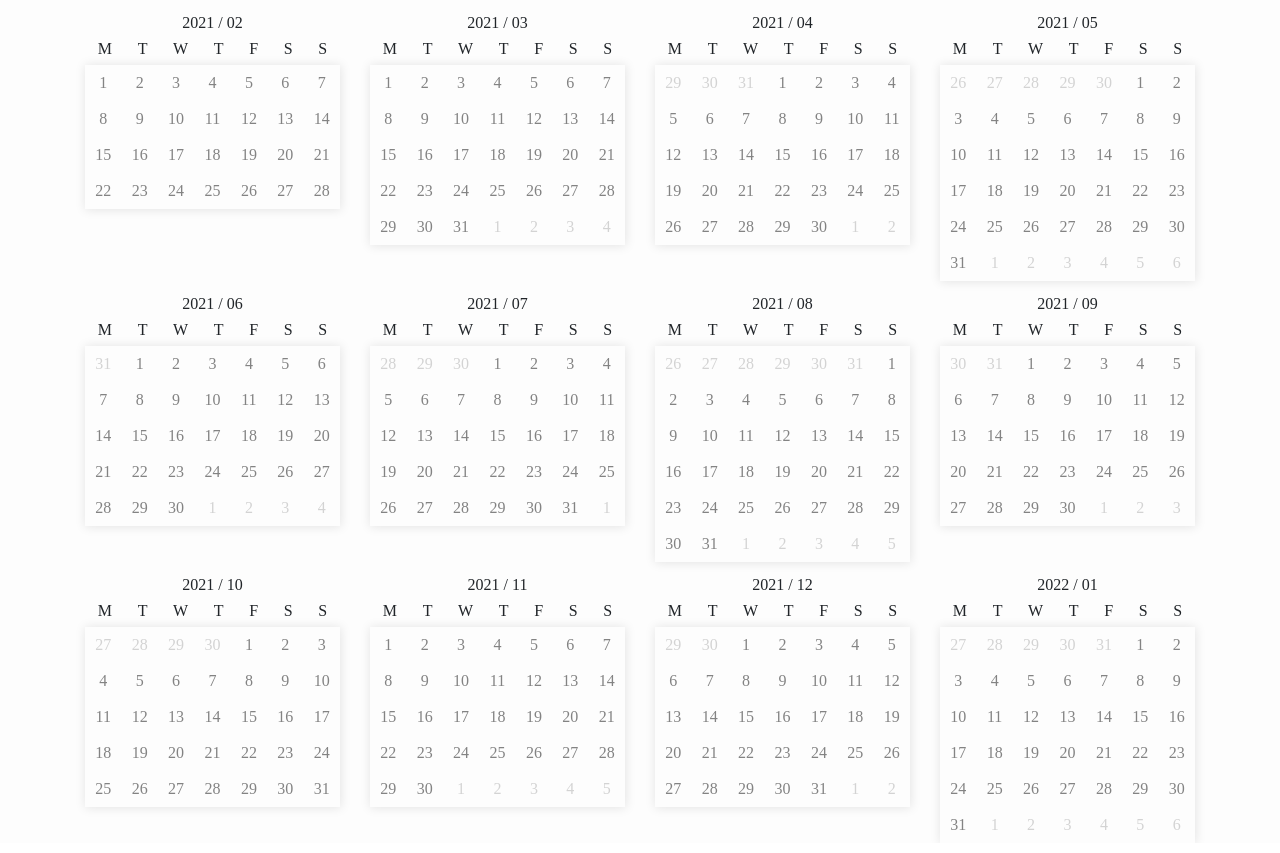
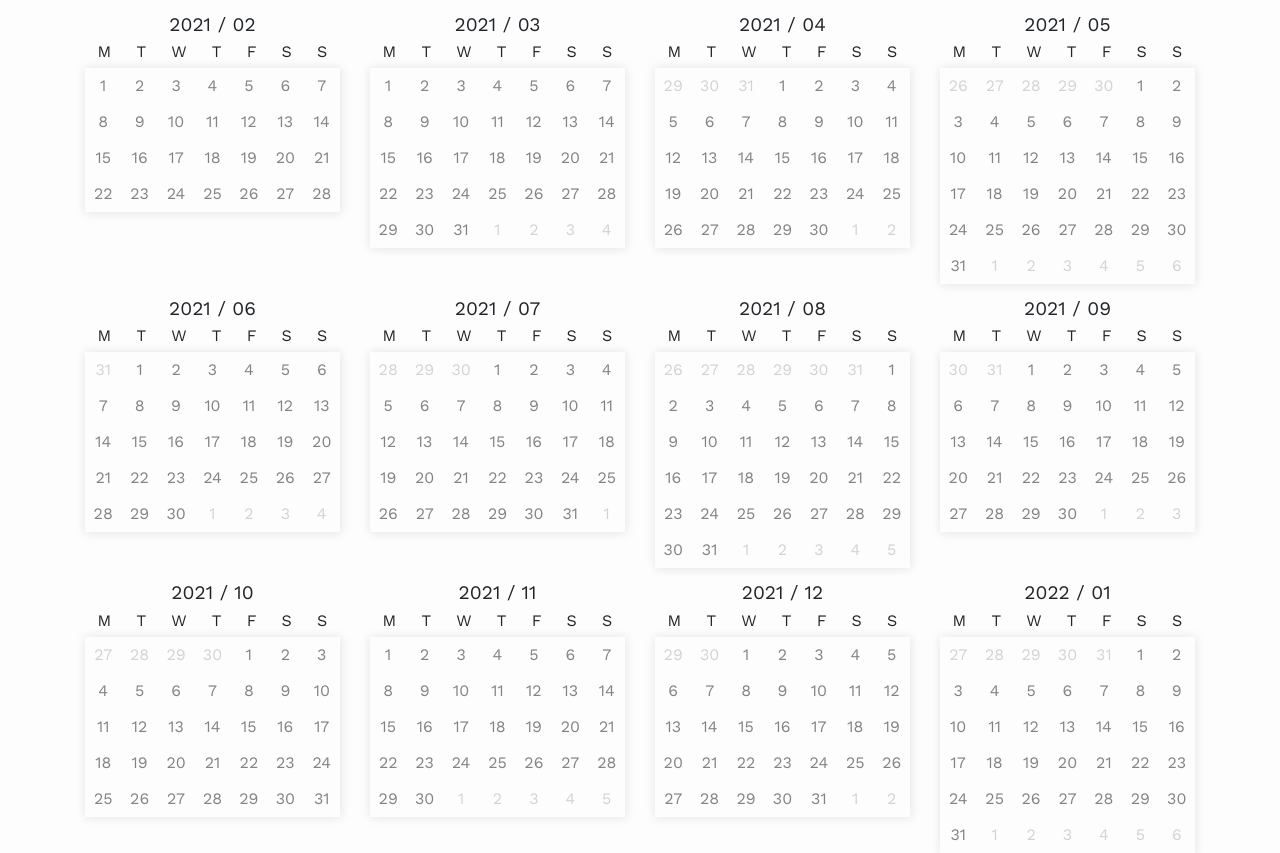
Before and after one commit to lovan0616/calendar-remote, a Vue app: page / in a window 1280 px wide. Built offline with nearby package versions, Linux system fonts and the light colour scheme.

Commit message:
style: add google font

```diff
--- a/src/assets/application.css
+++ b/src/assets/application.css
@@ -1,7 +1,4 @@
-/* http://meyerweb.com/eric/tools/css/reset/
-   v2.0 | 20110126
-   License: none (public domain)
-*/
+@import url('https://fonts.googleapis.com/css2?family=Work+Sans&display=swap');
 
 html, body, div, span, applet, object, iframe,
 h1, h2, h3, h4, h5, h6, p, blockquote, pre,
@@ -30,6 +27,7 @@
 }
 body {
 	line-height: 1;
+	font-family: 'Work Sans', sans-serif;
 }
 ol, ul {
 	list-style: none;
--- a/src/components/SelectedMonth.vue
+++ b/src/components/SelectedMonth.vue
@@ -25,5 +25,6 @@
 .selected-month-wrapper {
   margin: 15px 0px 10px 0px ;
   text-align: center;
+  font-size: larger;
 }
 </style>
```
